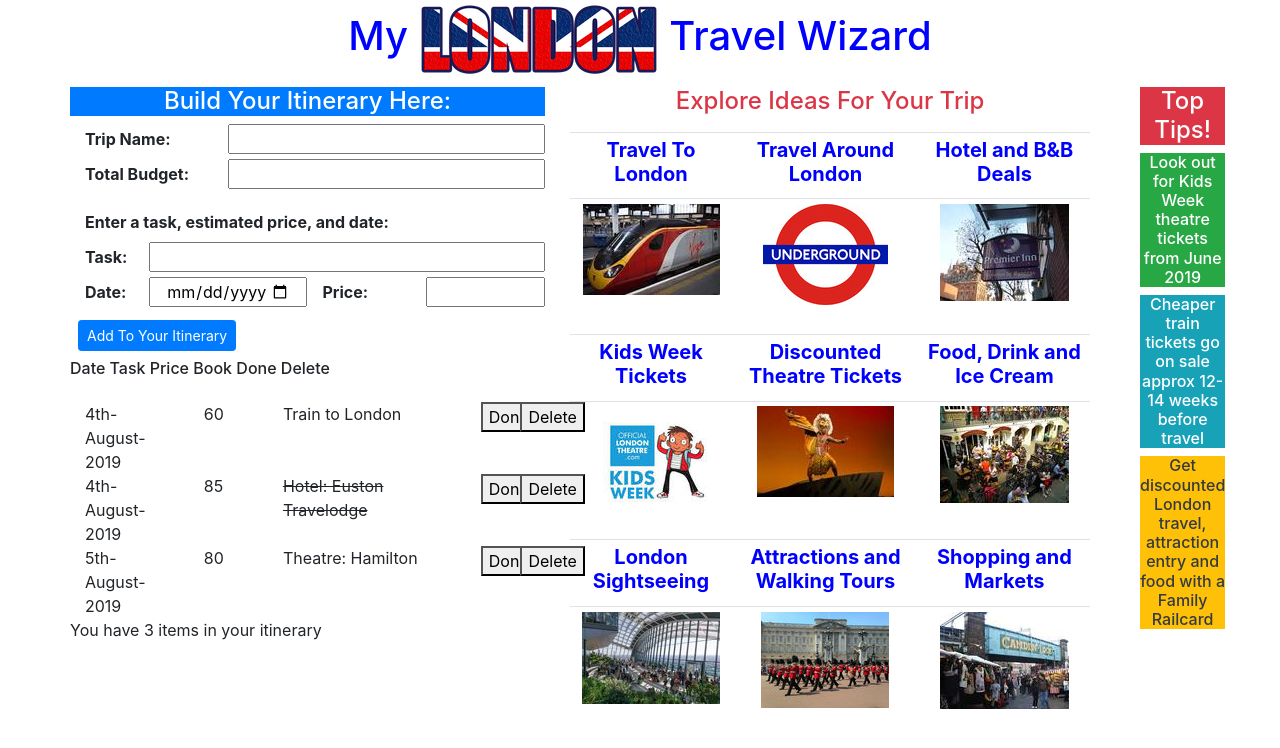
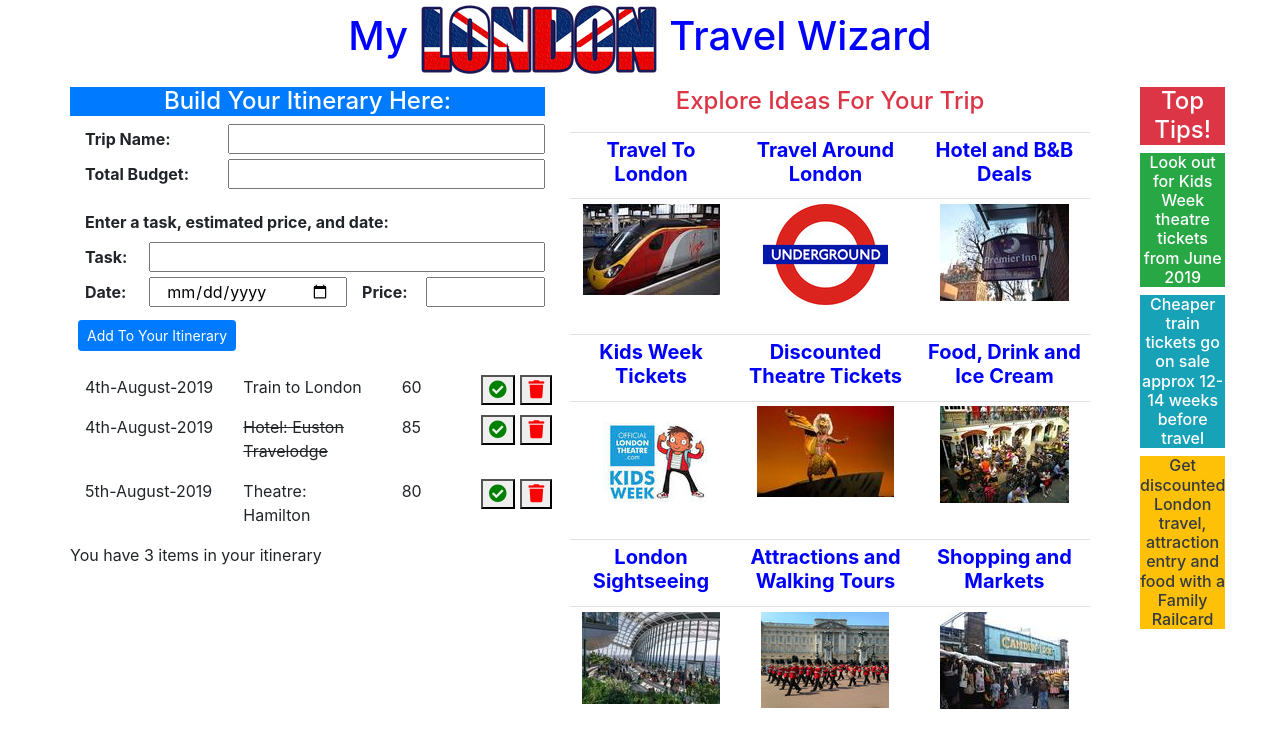
Before and after one commit to GillOpenshaw/todo-app-frontend, a React app: page / in a window 1280 px wide. Shown: the top 748 px of the page. Built offline with nearby package versions, Linux system fonts and the light colour scheme.

Commit message:
Done and Delete buttons changed to icons

```diff
--- a/public/index.html
+++ b/public/index.html
@@ -8,6 +8,9 @@
     integrity="sha384-ggOyR0iXCbMQv3Xipma34MD+dH/1fQ784/j6cY/iJTQUOhcWr7x9JvoRxT2MZw1T" crossorigin="anonymous">
   <meta name="viewport" content="width=device-width, initial-scale=1, shrink-to-fit=no" />
   <meta name="theme-color" content="#000000" />
+  <link rel='stylesheet' href='https://use.fontawesome.com/releases/v5.7.0/css/all.css'
+    integrity='sha384-lZN37f5QGtY3VHgisS14W3ExzMWZxybE1SJSEsQp9S+oqd12jhcu+A56Ebc1zFSJ' crossorigin='anonymous'>
+
   <!--
       manifest.json provides metadata used when your web app is installed on a
       user's mobile device or desktop. See https://developers.google.com/web/fundamentals/web-app-manifest/
--- a/src/components/AddItineraryItem.js
+++ b/src/components/AddItineraryItem.js
@@ -34,7 +34,7 @@
   addTaskClicked = e => {
     e.preventDefault();
     const newDate = moment(this.state.taskDate);
-    const newPrice= this.state.taskPrice
+    const newPrice = this.state.taskPrice
     this.props.addTaskFunction(this.state.taskDescription, newDate, newPrice);
 
   }
@@ -61,10 +61,10 @@
 
             <div>
               <label htmlFor="dateInput" className="col-2 font-weight-bold">Date:</label>
-              <input className="col-4" id="dateInput" type="date" onChange={this.taskDateSelected} value={this.state.taskDate} />
+              <input className="col-5" id="dateInput" type="date" onChange={this.taskDateSelected} value={this.state.taskDate} />
 
-              <label className="col-3 font-weight-bold">Price:</label>
-              <input className="col-3" type="number" onChange={this.taskPriceSelected} value={this.state.taskPrice}/>
+              <label className="col-2 font-weight-bold">Price:</label>
+              <input className="col-3" type="number" onChange={this.taskPriceSelected} value={this.state.taskPrice} />
 
 
               <button className="btn btn-primary btn-sm m-2" onClick={this.addTaskClicked} >Add To Your Itinerary</button>
@@ -72,13 +72,6 @@
 
           </form>
         </div>
-
-        <div>
-          <h6>Date Task Price Book Done Delete</h6>
-        </div>
-
-
-
 
         <div className="row">
 
--- /dev/null
+++ b/src/components/ItineraryItem.css
@@ -0,0 +1,9 @@
+.deletebutton {
+    font-size:18px;
+    color:red
+}
+
+.donebutton {
+    font-size:18px;
+    color: green
+}
--- a/src/components/ItineraryItem.js
+++ b/src/components/ItineraryItem.js
@@ -1,4 +1,5 @@
 import React, { Component } from "react";
+import './ItineraryItem.css';
 
 class ItineraryItem extends Component {
 
@@ -16,13 +17,11 @@
 
             <div className="row">
 
-                <div className="col-3">
+                <div className="col-4">
                     {this.props.taskDate.format("Do-MMMM-YYYY")}
                 </div>
-                <div className="col-2">
-                    <p>{this.props.taskPrice}</p>
-                </div>
-                <div className="col-5">
+
+                <div className="col-4">
                     {this.props.itemCompleted ?
                         <p className="completed">{this.props.taskDescription}</p>
                         :
@@ -30,14 +29,15 @@
                     }
                 </div>
 
+                <div className="col-2">
+                    <p>{this.props.taskPrice}</p>
+                </div>
 
                 <div className="col-1">
-                    <button type="button" onClick={this.doneTaskClicked}
-                    >Done?</button>
+                    <button type="button" onClick={this.doneTaskClicked}> <i className="fas fa-check-circle donebutton"></i></button>
                 </div>
                 <div className="col-1">
-                    <button type="button" onClick={this.deleteTaskClicked}
-                    >Delete</button>
+                    <button type="button" onClick={this.deleteTaskClicked}> <i className="fas fa-trash deletebutton"></i></button>
                 </div>
             </div>
         );
```
